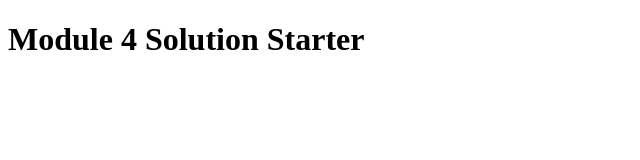
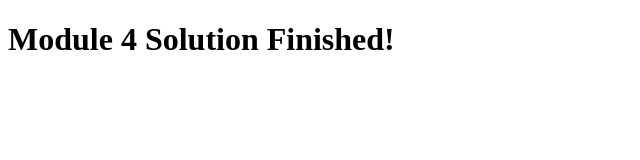
Before and after one commit to erey6/course, a plain HTML site: page site/mod4_solution/index.html in a window 1280 px wide. Shown: the whole page, without its empty margins (0-640 px from the left). Drawn offline with Linux system fonts and the light colour scheme.

Commit message:
fixed to finish

```diff
--- a/site/mod4_solution/index.html
+++ b/site/mod4_solution/index.html
@@ -8,6 +8,6 @@
   <script src="script.js"></script>
 </head>
 <body>
-  <h1>Module 4 Solution Starter</h1>
+  <h1>Module 4 Solution Finished!</h1>
 </body>
 </html>
```
